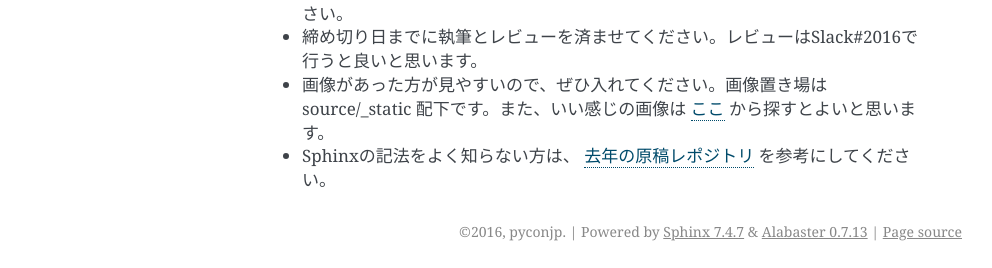
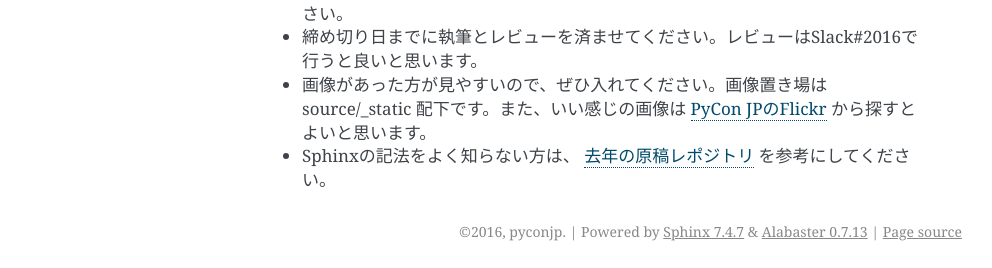
Before and after one commit to pyconjp/shoeisha2016, a Sphinx documentation site: the page built from source/beforereport_summary.rst, in a window 1280 px wide. Shown: the part 1258-1526 px from the top of the page, without its empty margins (148-1140 px from the left). Built offline with Sphinx 7.4.7, drawn with Linux system fonts in a browser that asks for light colours.

Commit message:
modify comment

```diff
--- a/source/beforereport_summary.rst
+++ b/source/beforereport_summary.rst
@@ -67,5 +67,5 @@ CodeZine開催前レポート 概要
 - ですます調で書いてください。
 - 執筆した人は ``source/beforereport_authors.rst`` にプロフィールを書いてください。
 - 締め切り日までに執筆とレビューを済ませてください。レビューはSlack#2016で行うと良いと思います。
-- 画像があった方が見やすいので、ぜひ入れてください。画像置き場は source/_static 配下です。また、いい感じの画像は `ここ <https://www.flickr.com/photos/pyconjp/albums/with/72157647111767068>`_ から探すとよいと思います。
+- 画像があった方が見やすいので、ぜひ入れてください。画像置き場は source/_static 配下です。また、いい感じの画像は `PyCon JPのFlickr <https://www.flickr.com/photos/pyconjp/albums/with/72157647111767068>`_ から探すとよいと思います。
 - Sphinxの記法をよく知らない方は、 `去年の原稿レポジトリ <https://bitbucket.org/pyconjp/reports2015/src/625ca3c32bd8?at=default>`_ を参考にしてください。
```
